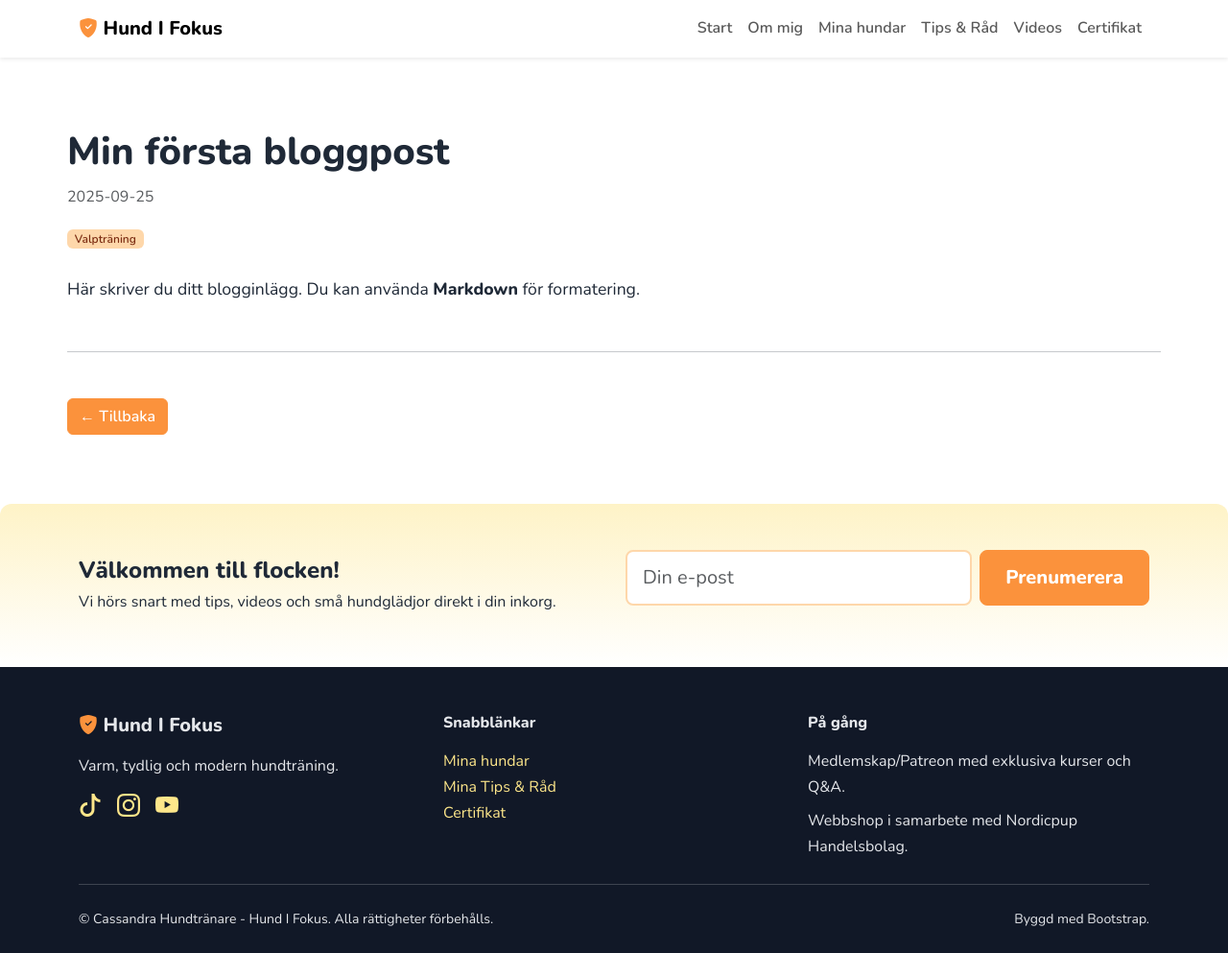
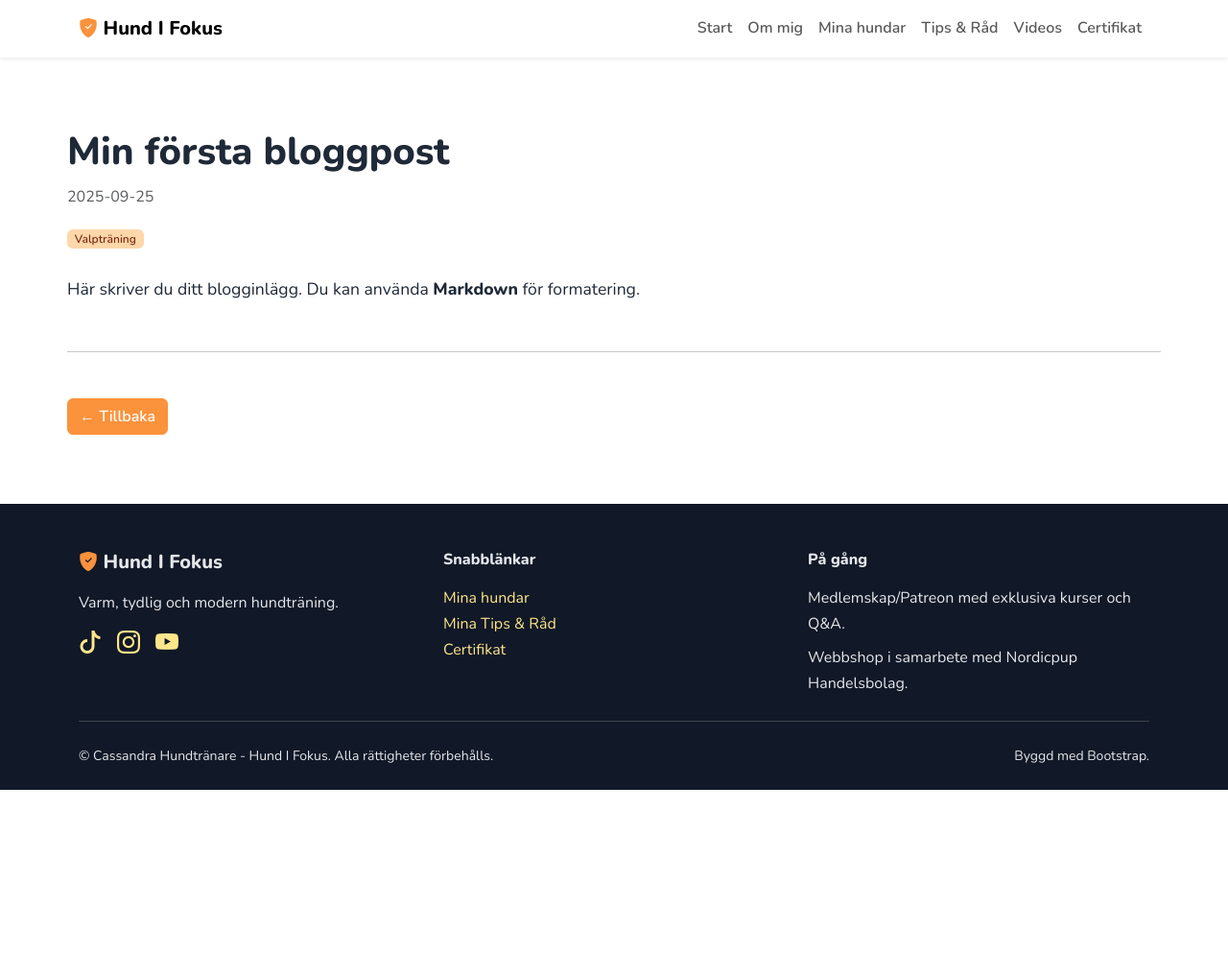
Before and after one commit to Anton-Sandin/hundifokus_website, a Jekyll site: the page built from _posts/2025-09-25-my-first-post.md, in a window 1280 px wide and 993 px high. Shown: the whole window at 96% size. Built offline with Jekyll 4.4.1, drawn with Linux system fonts in a browser that asks for light colours.

Commit message:
Update default.html

```diff
--- a/_layouts/default.html
+++ b/_layouts/default.html
@@ -186,44 +186,6 @@
   <!-- Page/Post Content -->
   {{ content }}
 
-  <!-- NEWSLETTER BANNER (Mailchimp embed placeholder) -->
-  <section class="newsletter py-5">
-    <div class="container">
-      <div class="row gy-3 align-items-center">
-        <div class="col-lg-6">
-          <h4 class="fw-bold mb-1">Välkommen till flocken!</h4>
-          <p class="mb-0">Vi hörs snart med tips, videos och små hundglädjor direkt i din inkorg.</p>
-        </div>
-
-        <div class="col-lg-6">
-          <!-- Replace ACTION URL with your Mailchimp embed form action (from Mailchimp) -->
-          <form id="mc-embedded-subscribe-form" class="row g-2 mc-form" action="https://YOUR-MAILCHIMP-ACTION-URL" method="post" target="_blank" novalidate>
-            <div class="col-12 col-md-8">
-              <label for="mce-EMAIL" class="visually-hidden">Din e-post</label>
-              <input type="email" value="" name="EMAIL" class="form-control form-control-lg" id="mce-EMAIL" placeholder="Din e-post" required>
-            </div>
-
-            <!-- Honey pot (Mailchimp recommended) -->
-            <div style="position: absolute; left: -5000px;" aria-hidden="true">
-              <input type="text" name="b_xxxxxxxxxxxxxxxxxxxxxxxx" tabindex="-1" value="">
-            </div>
-
-            <div class="col-12 col-md-4 d-grid">
-              <button class="btn btn-primary btn-lg" id="mc-embedded-subscribe" type="submit">Prenumerera</button>
-            </div>
-
-            <div class="col-12 mt-3">
-              <div id="mce-responses" class="clear">
-                <div class="mc-success" id="mce-success-response" style="display:none"></div>
-                <div class="mc-error" id="mce-error-response" style="display:none"></div>
-              </div>
-            </div>
-          </form>
-        </div>
-      </div>
-    </div>
-  </section>
-
   <!-- FOOTER -->
   <footer class="footer pt-5 pb-4">
     <div class="container">
```
